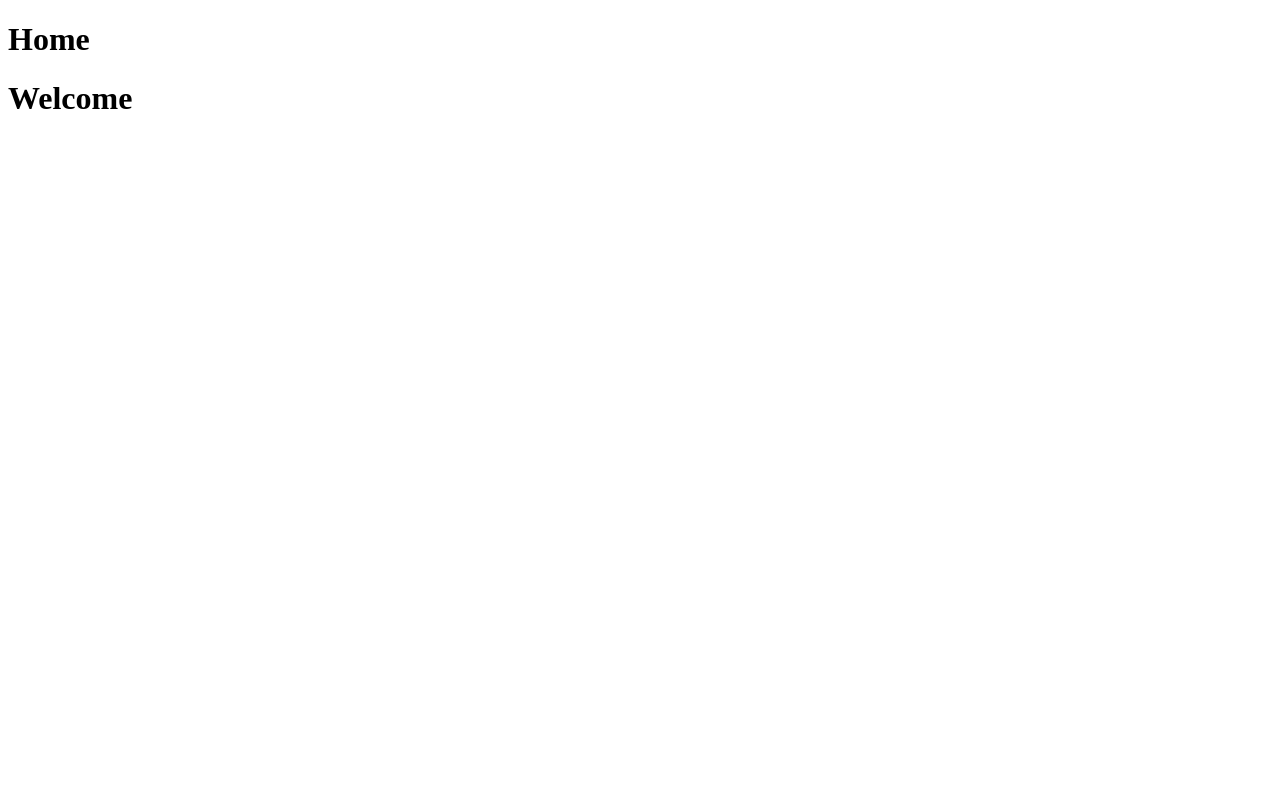
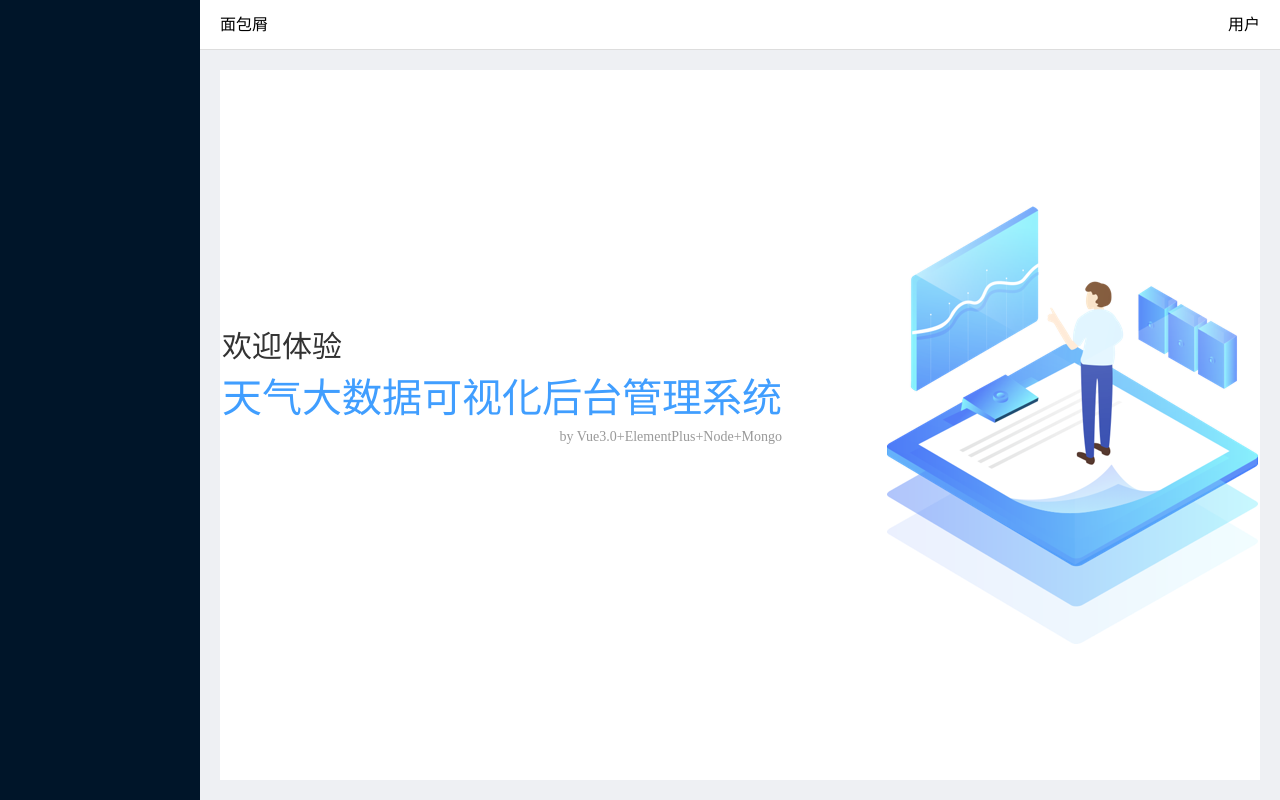
Before and after one commit to LaicZhang/weather-fe, a Vue app: page /#/welcome in a window 1280 px wide. Built offline with nearby package versions, Linux system fonts and the light colour scheme.

Commit message:
feat: home layout

```diff
--- a/src/App.vue
+++ b/src/App.vue
@@ -8,6 +8,7 @@ export default {
   <router-view></router-view>
 </template>
 
-<style>
-
+<style lang="scss">
+@import './assets/style/reset.css';
+@import './assets/style/index.scss';
 </style>
--- a/src/components/Home.vue
+++ b/src/components/Home.vue
@@ -5,12 +5,102 @@ export default{
 </script>
 
 <template>
-  <div>
-    <h1>Home</h1>
-    <router-view></router-view>
+  <div class="basic-layout">
+    <div class="nav-side"></div>
+    <div class="content-right">
+      <div class="nav-top">
+        <div class="bread">面包屑</div>
+        <div class="user-info">用户</div>
+      </div>
+      <div class="wrapper">
+        <div class="main-page">
+          <router-view></router-view>
+        </div>
+      </div>
+    </div>
   </div>
 </template>
 
-<style scoped>
-
+<style lang="scss" scoped>
+.basic-layout {
+  position: relative;
+  .nav-side {
+    position: fixed;
+    width: 200px;
+    height: 100vh;
+    background-color: #001529;
+    color: #fff;
+    overflow-y: auto;
+    transition: width 0.5s;
+    .logo {
+      display: flex;
+      align-items: center;
+      font-size: 18px;
+      height: 50px;
+      img {
+        margin: 0 16px;
+        width: 32px;
+        height: 32px;
+      }
+    }
+    .nav-menu {
+      height: calc(100vh - 50px);
+      border-right: none;
+    }
+    // 合并
+    &.fold {
+      width: 64px;
+    }
+    // 展开
+    &.unfold {
+      width: 200px;
+    }
+  }
+  .content-right {
+    margin-left: 200px;
+    // 合并
+    &.fold {
+      margin-left: 64px;
+    }
+    // 展开
+    &.unfold {
+      margin-left: 200px;
+    }
+    .nav-top {
+      height: 50px;
+      line-height: 50px;
+      display: flex;
+      justify-content: space-between;
+      border-bottom: 1px solid #ddd;
+      padding: 0 20px;
+      .nav-left {
+        display: flex;
+        align-items: center;
+        .menu-fold {
+          margin-right: 15px;
+          font-size: 18px;
+        }
+      }
+      .user-info {
+        .notice {
+          line-height: 30px;
+          margin-right: 15px;
+        }
+        .user-link {
+          cursor: pointer;
+          color: #409eff;
+        }
+      }
+    }
+    .wrapper {
+      background: #eef0f3;
+      padding: 20px;
+      height: calc(100vh - 50px);
+      .main-page {
+        background: #fff;
+        height: 100%;
+      }
+    }
+  }
+}
 </style>
--- a/src/components/Welcome.vue
+++ b/src/components/Welcome.vue
@@ -1,15 +1,53 @@
-<script>
-export default{
-  name: 'welcome',
-}
-</script>
-
 <template>
-  <div>
-    <h1>Welcome</h1>
+  <div class="welcome">
+    <div class="content">
+      <div class="sub-title">欢迎体验</div>
+      <div class="title">天气大数据可视化后台管理系统</div>
+      <div class="desc">
+        by Vue3.0+ElementPlus+Node+Mongo
+      </div>
+    </div>
+    <div class="img"></div>
   </div>
 </template>
 
-<style scoped>
+<script>
+export default {
+  name: "welcome",
+};
+</script>
 
+<style lang="scss">
+.welcome {
+  display: flex;
+  justify-content: center;
+  align-items: center;
+  height: 100%;
+  background-color: #fff;
+  .content {
+    position: relative;
+    bottom: 40px;
+    .sub-title {
+      font-size: 30px;
+      line-height: 42px;
+      color: #333;
+    }
+    .title {
+      font-size: 40px;
+      line-height: 62px;
+      color: #409eff;
+    }
+    .desc {
+      text-align: right;
+      font-size: 14px;
+      color: #999;
+    }
+  }
+  .img {
+    margin-left: 105px;
+    background-image: url("./../assets/images/welcome.png");
+    width: 371px;
+    height: 438px;
+  }
+}
 </style>
```
Also changed, not shown: src/assets/style/reset.css (+122 -1 lines).
